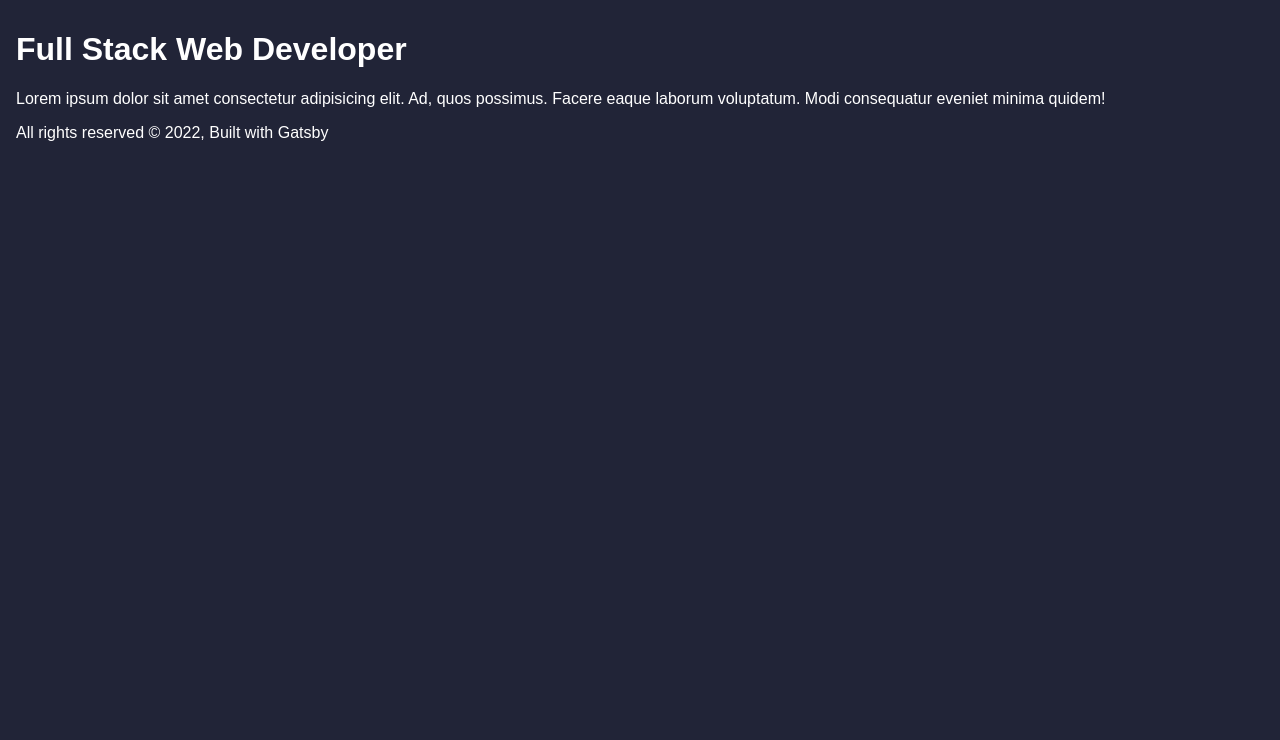
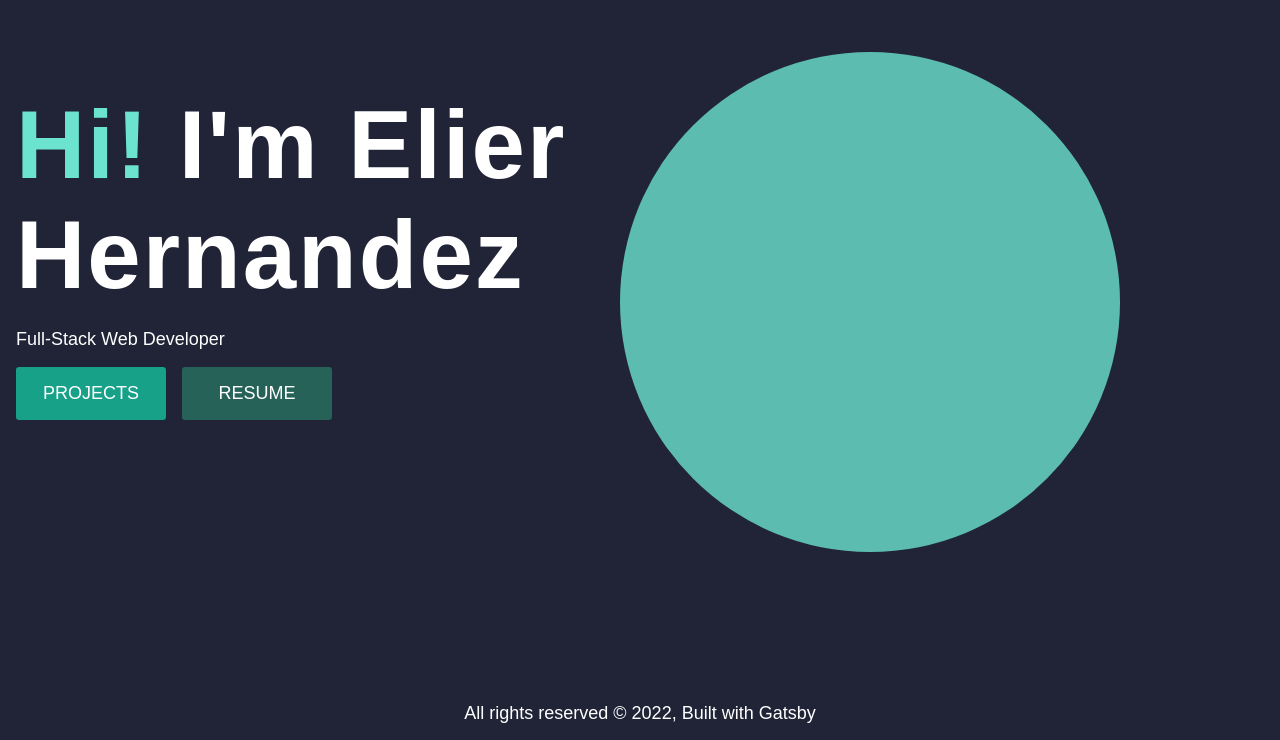
Before and after one commit to ElierHP/portfolio, a Gatsby site: page / in a window 1280 px wide. Shown: the part 60-800 px from the top of the page. Built offline with nearby package versions, Linux system fonts and the light colour scheme; Gatsby itself is replaced by a stand-in of ours.

Commit message:
Add: hero & footer

```diff
--- /dev/null
+++ b/src/components/Button.js
@@ -0,0 +1,19 @@
+import React from "react"
+import styled from "@emotion/styled"
+import theme from "../theme"
+
+const Button = ({ color, children }) => {
+  return <Link style={{ backgroundColor: color }}>{children}</Link>
+}
+
+//Styles
+const Link = styled.a`
+  display: inline-block;
+  padding: 1rem 0;
+  width: 150px;
+  text-align: center;
+  border-radius: 0.2rem;
+  cursor: pointer;
+`
+
+export default Button
--- /dev/null
+++ b/src/components/Footer.js
@@ -0,0 +1,13 @@
+import React from "react"
+
+const Footer = () => {
+  return (
+    <footer style={{ padding: "1rem", textAlign: "center" }}>
+      All rights reserved © {new Date().getFullYear()}, Built with
+      {` `}
+      <a href="https://www.gatsbyjs.com">Gatsby</a>
+    </footer>
+  )
+}
+
+export default Footer
--- /dev/null
+++ b/src/components/Hero.js
@@ -0,0 +1,59 @@
+import React from "react"
+import styled from "@emotion/styled"
+import theme from "../theme"
+import Button from "./Button"
+
+const Hero = () => {
+  return (
+    <Container>
+      {/* Headings */}
+      <Heading>
+        <Color>Hi!</Color> I'm Elier
+      </Heading>
+      <SubHeading>Hernandez</SubHeading>
+      <p>Full-Stack Web Developer</p>
+
+      {/* Buttons */}
+      <BtnContainer>
+        <Button color={theme.colors.primary}>PROJECTS</Button>
+        <Button color={theme.colors.primaryDark}>RESUME</Button>
+      </BtnContainer>
+      <Circle />
+    </Container>
+  )
+}
+
+//Styles
+const Container = styled.div`
+  padding-top: 5rem;
+`
+
+const Heading = styled.h1`
+  font-size: ${theme.fontSizes.largeHeading}px;
+  margin: 0;
+`
+
+const SubHeading = styled.h2`
+  font-size: ${theme.fontSizes.largeHeading}px;
+  margin: 0;
+`
+const Color = styled.span`
+  color: ${theme.colors.primaryLight};
+`
+
+const BtnContainer = styled.div`
+  display: flex;
+  grid-gap: 1rem;
+`
+
+const Circle = styled.div`
+  position: absolute;
+  background-color: ${theme.colors.primaryLight};
+  border-radius: 50%;
+  height: 500px;
+  width: 500px;
+  top: 7rem;
+  right: 10rem;
+  opacity: 0.8;
+`
+export default Hero
--- a/src/components/layout.js
+++ b/src/components/layout.js
@@ -6,6 +6,7 @@ import "normalize.css"
 import { css, Global } from "@emotion/react"
 import styled from "@emotion/styled"
 import theme from "../theme"
+import Footer from "./Footer"
 
 const Layout = ({ children }) => {
   const data = useStaticQuery(graphql`
@@ -20,6 +21,7 @@ const Layout = ({ children }) => {
 
   return (
     <Container>
+      {/* Global Styles */}
       <Global
         styles={css`
           body {
@@ -36,15 +38,25 @@ const Layout = ({ children }) => {
             text-decoration: none;
             color: ${theme.colors.light};
           }
+          ,
+          h1,
+          h2,
+          h3 {
+            letter-spacing: ${theme.letterSpacing[2]}px;
+          }
+          ,
+          a,
+          p,
+          div {
+            font-size: ${theme.fontSizes.medium}px;
+          }
         `}
       />
+
+      {/* Header, Main, Footer */}
       <Header siteTitle={data.site.siteMetadata?.title || `Title`} />
-      <main>{children}</main>
-      <footer>
-        All rights reserved © {new Date().getFullYear()}, Built with
-        {` `}
-        <a href="https://www.gatsbyjs.com">Gatsby</a>
-      </footer>
+      <Main>{children}</Main>
+      <Footer />
     </Container>
   )
 }
@@ -60,4 +72,8 @@ const Container = styled.div`
   margin: auto;
 `
 
+const Main = styled.main`
+  min-height: calc(100vh - 122.69px);
+`
+
 export default Layout
--- a/src/pages/index.js
+++ b/src/pages/index.js
@@ -1,16 +1,12 @@
 import * as React from "react"
+import Hero from "../components/Hero"
 import Layout from "../components/Layout"
 import Seo from "../components/Seo"
 
 const IndexPage = () => (
   <Layout>
     <Seo title="Home" />
-    <h1>Full Stack Web Developer</h1>
-    <p>
-      Lorem ipsum dolor sit amet consectetur adipisicing elit. Ad, quos
-      possimus. Facere eaque laborum voluptatum. Modi consequatur eveniet minima
-      quidem!
-    </p>
+    <Hero />
   </Layout>
 )
 
--- a/src/theme.js
+++ b/src/theme.js
@@ -9,6 +9,7 @@ export default {
     medium: 18,
     large: 24,
     heading: 48,
+    largeHeading: 96,
   },
   fontWeights: {
     thin: 300,
@@ -22,13 +23,12 @@ export default {
   },
   letterSpacing: [0, 1, 2, 3],
   colors: {
-    primary: "#37bc96",
+    primary: "#16A188",
+    primaryLight: "#6CE3CF",
+    primaryDark: "#266257",
     secondary: "#F9F1D7",
     light: "#FFFFFF",
     dark: "#212437",
-    text: "#774644",
-    gray: "#eeeeee",
-    primaryhover: "#c14108",
   },
   breakpoints: [576, 768, 992, 1200],
   mq() {
```
